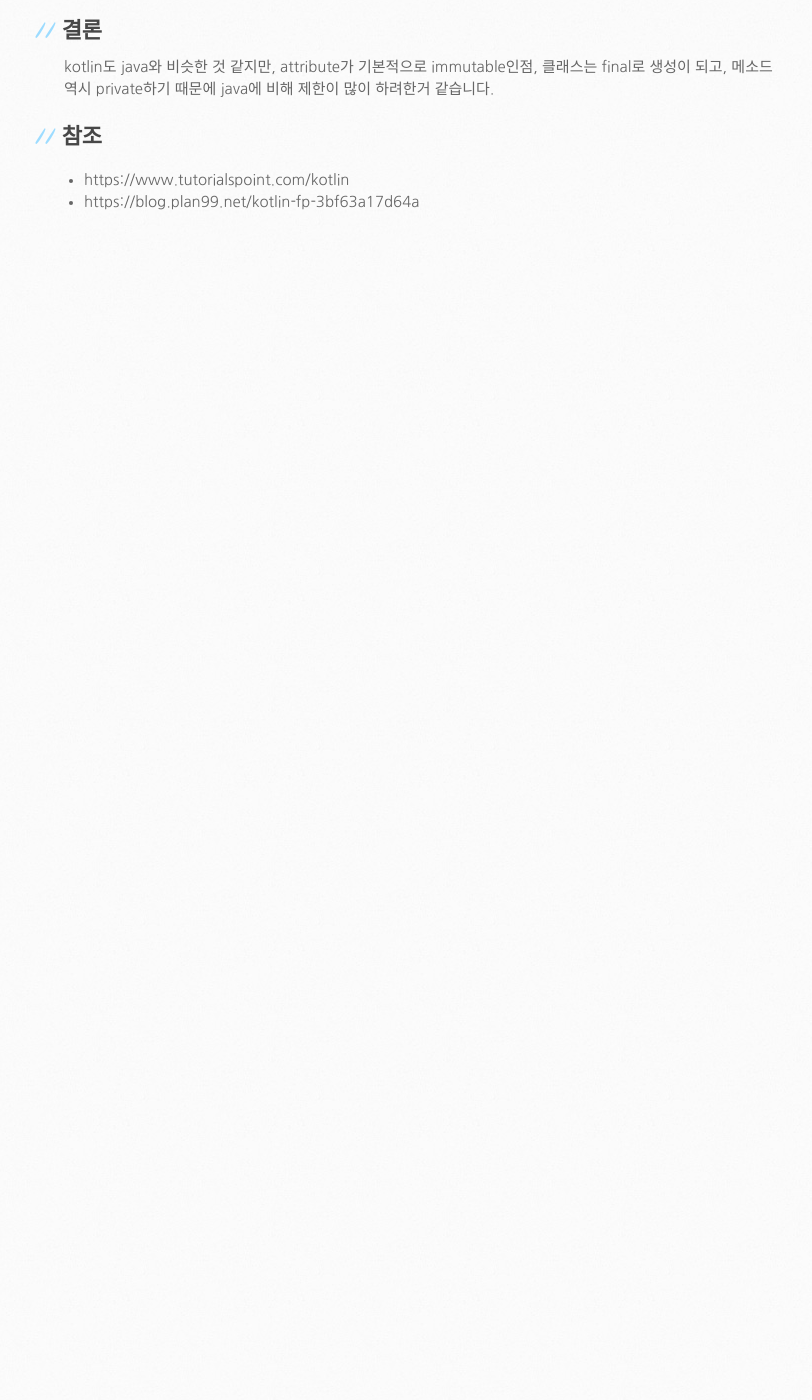
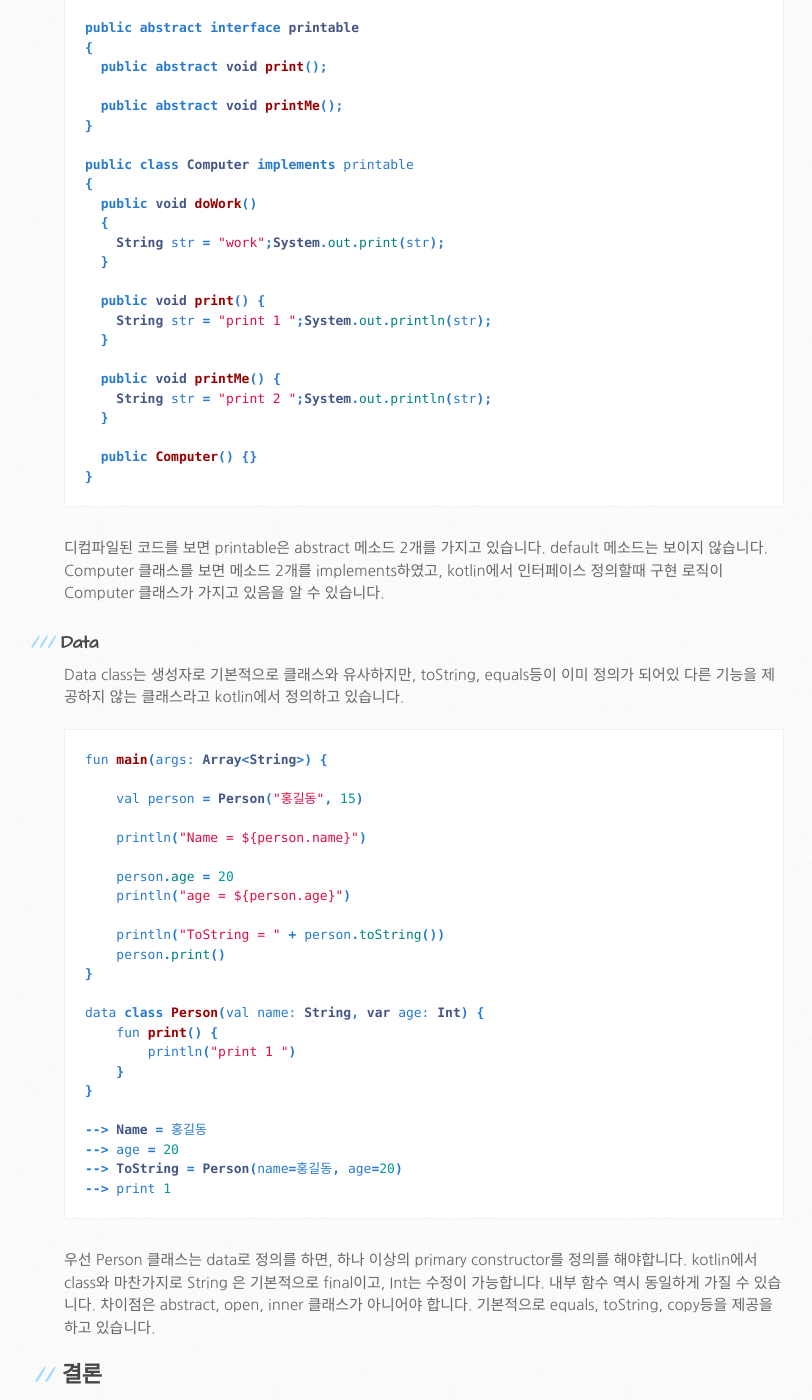
Before and after one commit to jaepils/jaepils.github.io, a Jekyll site: the page built from _posts/2018-07-13-kotlin-part5.markdown, in a window 1280 px wide and 1400 px high, scrolled down 7777 px. Shown: the whole window, without its empty margins (106-918 px from the left). Built offline with Jekyll 4.4.1, drawn with Linux system fonts in a browser that asks for light colours; comment, search, counter and statistics services are not loaded; before the commit the page ends 8033 px from its top, so only the background shows below that; some of the changed text lies outside the part shown.

Commit message:
kotlin part5 수정

````diff
--- a/_posts/2018-07-13-kotlin-part5.markdown
+++ b/_posts/2018-07-13-kotlin-part5.markdown
@@ -12,6 +12,7 @@ categories: kotlin
  - Polymorphism
  - Abstraction
  - Interface
+ - Data
 
 ### Class
 Class를 정의하는 것을 보도록 하겠습니다. 기본적인 사항은 Java와 동일합니다.
@@ -218,7 +219,7 @@ class Person {
 ```
 constructor를 명시해서 생성자를 만들고, java처럼 직접 매핑을 하면 됩니다.
 
-#### function
+#### Function
 함수 정의 방법을 알아 보겠습니다. 함수는 리턴을 마지막에 명시하는 것이 조금 다른거 같습니다.
 ```java
 fun main(args: Array<String>) {
@@ -265,6 +266,33 @@ class Laptop: Computer() {
 우선 상속이 가능하게 하려면 class 앞에 open이라고 명시를 해야합니다. 이렇게 하지 않으면 디컴파일된 java 코드에서보면 final로 클래스가 생성이 되어 상속이 불가능합니다.
 
 Computer라는 클래스에 명시된 메소드 역시 기본적으로는 private이고 override가 불가능합니다. 자식 클래스에서 override하게 하려면 메소드 역시 open을 명시를 해야 합니다.
+
+### Abstraction
+abstract 클래스에 대해 알아보겠습니다. abstract는 당연하지만, 초기화를 하지 못하고, 상속을 할수 있습니다.
+java에서는 당연하겠지만, kotlin의 경우 기본적으로 class는 final이기 때문에 open 을 명시하지 않으면 상속이 되지 않습니다. 다만 abstract 클래스의 경우는 open을 명시하지 않아도 상속이 가능합니다.
+이외에는 클래스와 모두 동일합니다.
+
+```java
+fun main(args: Array<String>) {
+
+    var student = Student("홍길동", 15)
+
+    student.print()
+}
+
+abstract class Person {
+    open fun print() {
+        println("Person")
+    }
+}
+
+
+class Student(val name: String, var age: Int) : Person() {
+    override fun print() {
+        println("Name = $name")
+    }
+}
+```
 
 
 ### Interface
@@ -335,6 +363,39 @@ public class Computer implements printable
 디컴파일된 코드를 보면 printable은 abstract 메소드 2개를 가지고 있습니다. default 메소드는 보이지 않습니다.
 Computer 클래스를 보면 메소드 2개를 implements하였고, kotlin에서 인터페이스 정의할때 구현 로직이 Computer 클래스가 가지고 있음을 알 수 있습니다.
 
+### Data
+Data class는 생성자로 기본적으로 클래스와 유사하지만, toString, equals등이 이미 정의가 되어있 다른 기능을 제공하지 않는 클래스라고 kotlin에서 정의하고 있습니다.
+```java
+fun main(args: Array<String>) {
+
+    val person = Person("홍길동", 15)
+
+    println("Name = ${person.name}")
+
+    person.age = 20
+    println("age = ${person.age}")
+
+    println("ToString = " + person.toString())
+    person.print()
+}
+
+data class Person(val name: String, var age: Int) {
+    fun print() {
+        println("print 1 ")
+    }
+}
+
+--> Name = 홍길동
+--> age = 20
+--> ToString = Person(name=홍길동, age=20)
+--> print 1
+```
+우선 Person 클래스는 data로 정의를 하면, 하나 이상의 primary constructor를 정의를 해야합니다.
+kotlin에서 class와 마찬가지로 String 은 기본적으로 final이고, Int는 수정이 가능합니다.
+내부 함수 역시 동일하게 가질 수 있습니다. 차이점은 abstract, open, inner 클래스가 아니어야 합니다.
+기본적으로 equals, toString, copy등을 제공을 하고 있습니다.
+
+
 ## 결론
 kotlin도 java와 비슷한 것 같지만, attribute가 기본적으로 immutable인점, 클래스는 final로 생성이 되고, 메소드 역시 private하기 때문에 java에 비해 제한이 많이 하려한거 같습니다.
 
````
